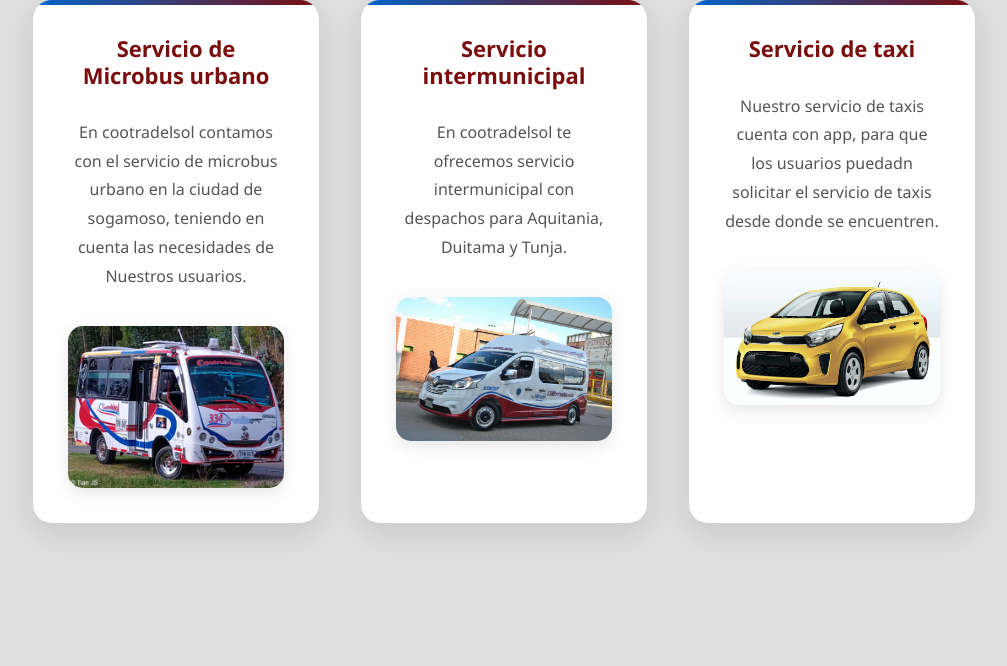
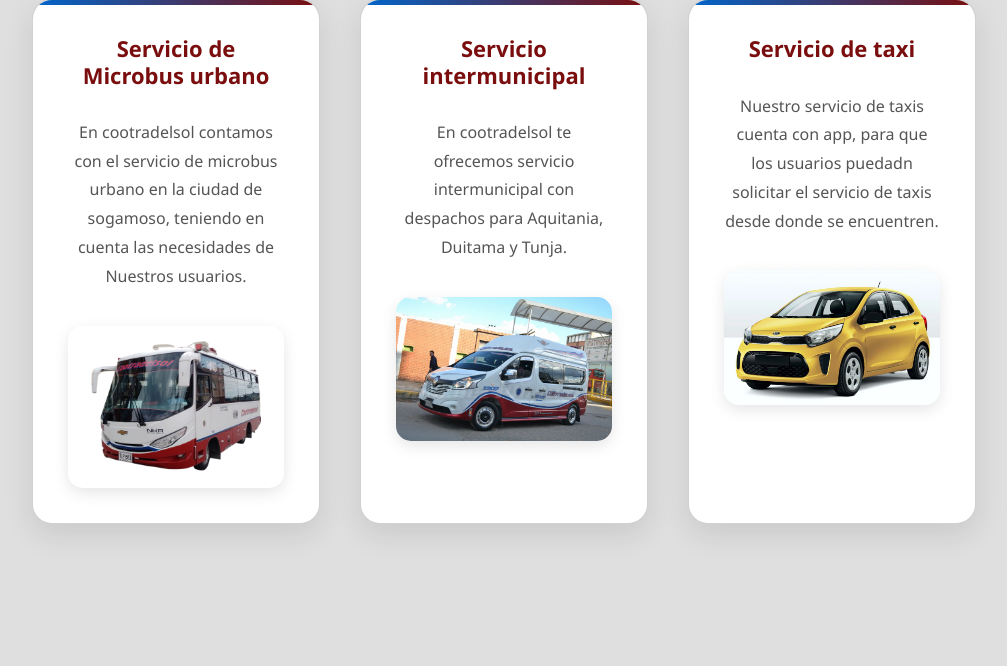
Before and after one commit to cesar555456552225/projectCootradelsol, a Django app: page / in a window 1280 px wide. Shown: the part 1963-2629 px from the top of the page, without its empty margins (136-1143 px from the left). Run offline with Django 5.2, Linux system fonts and the light colour scheme.

Commit message:
se cambia imagen de microbus urbano

```diff
--- a/project_cootradelsol/cootradelsol/admin_cosol/templates/main.html
+++ b/project_cootradelsol/cootradelsol/admin_cosol/templates/main.html
@@ -85,7 +85,7 @@
                 <p class="card-text">En cootradelsol contamos con el servicio de microbus urbano en la ciudad de sogamoso, teniendo en cuenta
                     las necesidades de Nuestros usuarios.
                 </p>
-                <img src="{% static 'admin_cosol/img/microbus urbano.jpg' %}" alt="mircrobus urbano" class="card-img-top">
+                <img src="{% static 'admin_cosol/img/Microbus.png' %}" alt="mircrobus urbano" class="card-img-top">
             </section>
             <section class="card" style="width: 18rem;">
                 <h3>Servicio intermunicipal</h3>
```
Also changed, not shown: project_cootradelsol/cootradelsol/admin_cosol/static/admin_cosol/img/Microbus urbano.jpg (deleted), project_cootradelsol/cootradelsol/admin_cosol/static/admin_cosol/img/Microbus.png (added).
